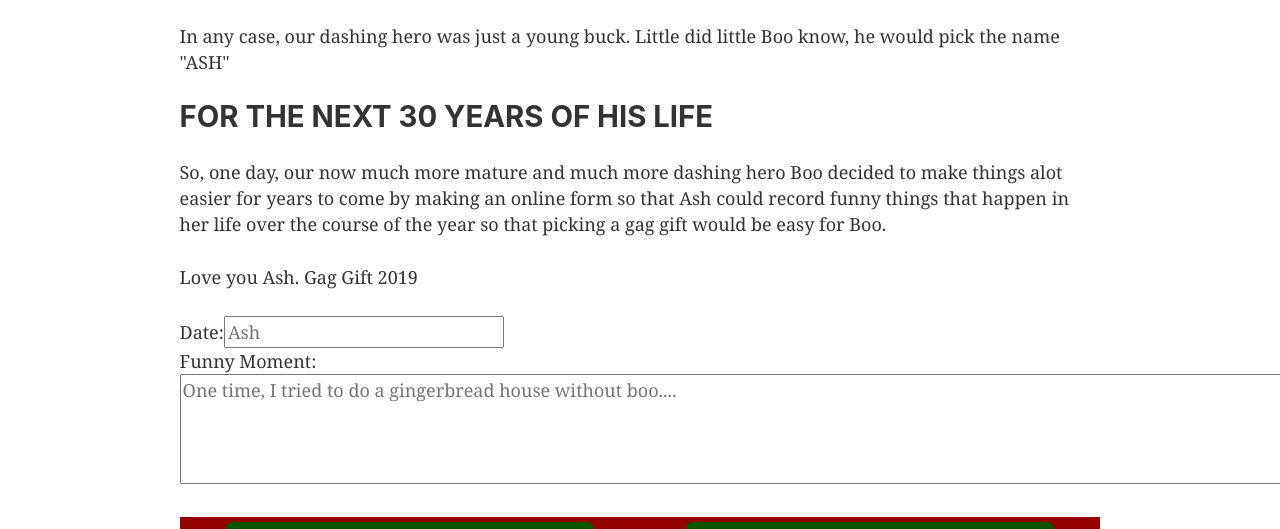
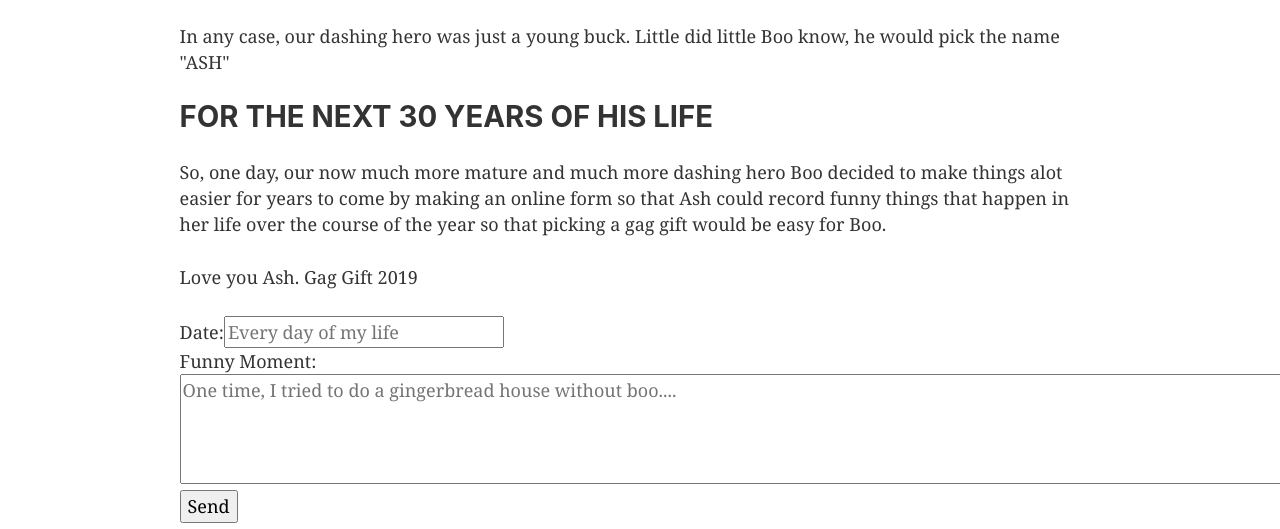
Before and after one commit to fullnelson14/ashGift, a Gatsby site: page / in a window 1280 px wide. Shown: the part 223-752 px from the top of the page. Built offline with nearby package versions, Linux system fonts and the light colour scheme; Gatsby itself is replaced by a stand-in of ours; grey boxes are pictures that could not be loaded.

Commit message:
v1 final

```diff
--- a/src/pages/index.js
+++ b/src/pages/index.js
@@ -37,10 +37,10 @@ const IndexPage = () => (
       <p>Love you Ash. Gag Gift 2019</p>
     </div>
     <div id="form-container">
-      <form>
+      <form name="memoryList" netlify>
         <label>
           Date:
-          <input type="text" name="date" placeholder="Ash" />
+          <input type="text" name="date" placeholder="Every day of my life" />
         </label>
         <br />
         <label>
@@ -52,6 +52,7 @@ const IndexPage = () => (
             placeholder="One time, I tried to do a gingerbread house without boo...."
           ></textarea>
         </label>
+        <button type="submit">Send</button>
       </form>
     </div>
     <div id="picture-box">
```
Also changed, not shown: src/components/SignUpForm.js (deleted, +0 -22 lines).
